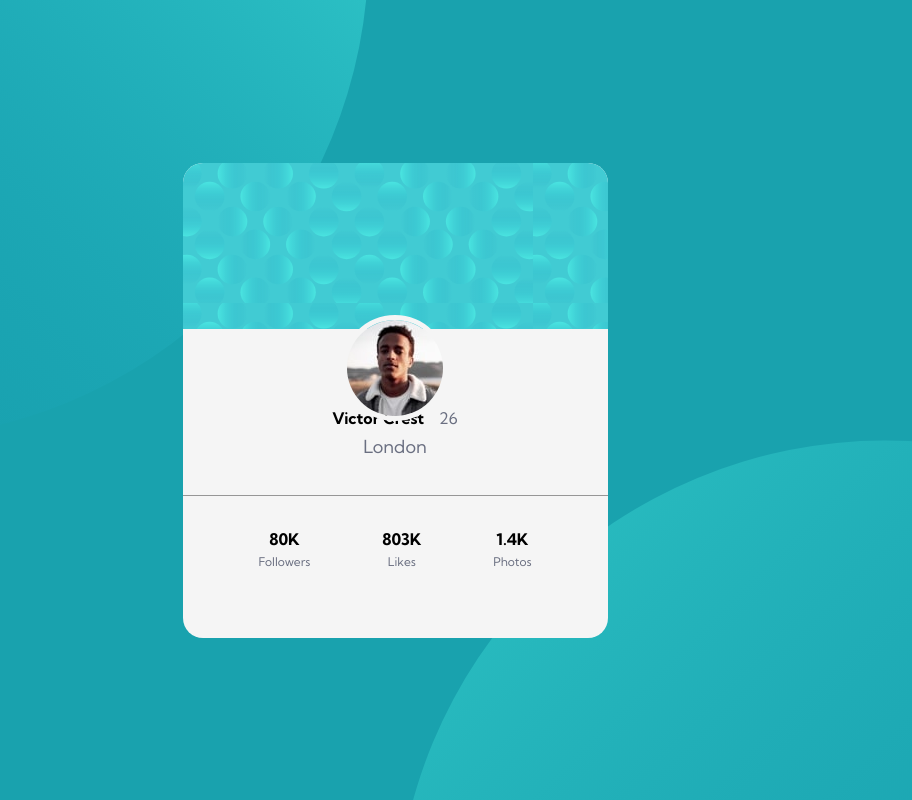
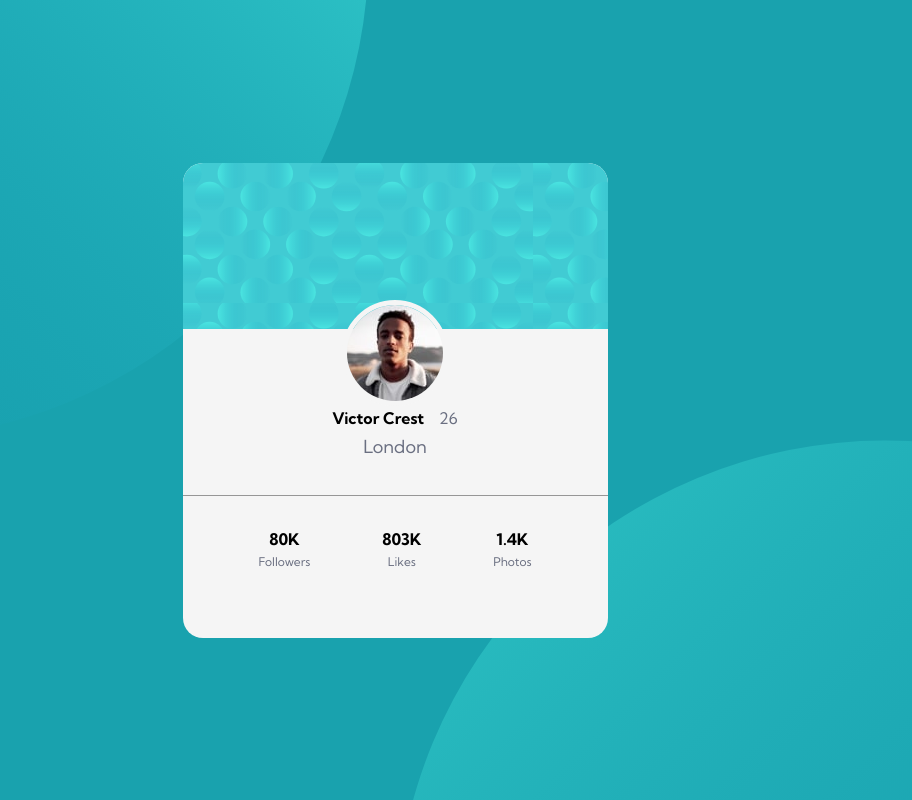
Before and after one commit to coder3223/profile-card-component, a plain HTML site: page index.html in a window 1280 px wide. Shown: the whole page, without its empty margins (245-1157 px from the left). Drawn offline with Linux system fonts and the light colour scheme.

Commit message:
complete

```diff
--- a/app.css
+++ b/app.css
@@ -32,7 +32,7 @@ body {
     border-radius: 50%;
     object-fit: cover;
     position: absolute;
-    top: 315px
+    top: 300px;
 }
 
 .card-top {
```
